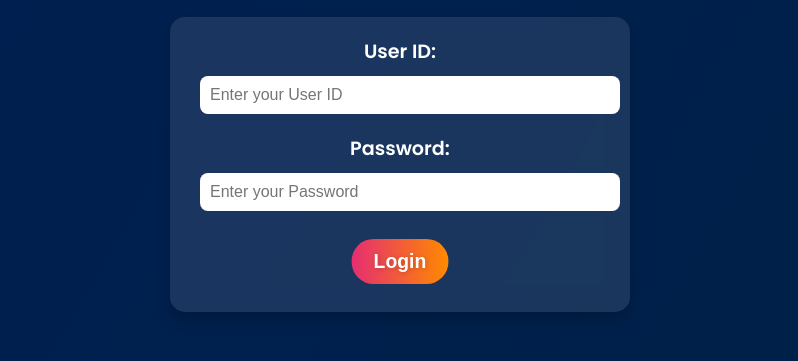
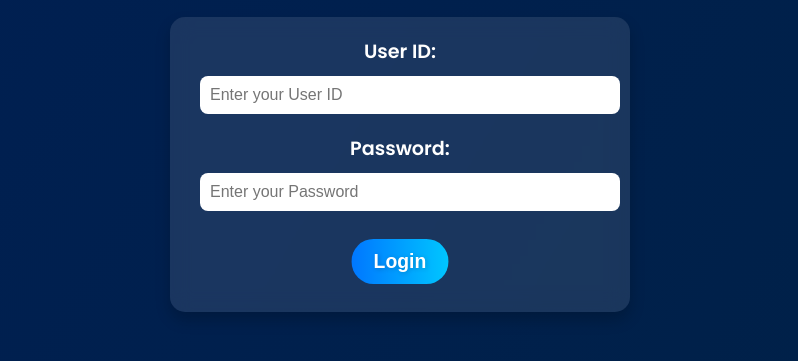
Before and after one commit to nayeemEmolin/EPRC-CP_Information_System, a plain HTML site: page index.html in a window 1280 px wide. In both pictures the pointer is over the button "Login". Shown: the part 359-720 px from the top of the page, without its empty margins (240-1038 px from the left). Drawn offline with Linux system fonts and the light colour scheme.

Commit message:
Update index.html

```diff
--- a/index.html
+++ b/index.html
@@ -86,7 +86,7 @@
         }
 
         .btn:hover {
-            background: linear-gradient(90deg, #e52e71, #ff8a00);
+            background: linear-gradient(90deg, #0077ff, #00c6ff);
             transform: scale(1.1);
         }
 
```
